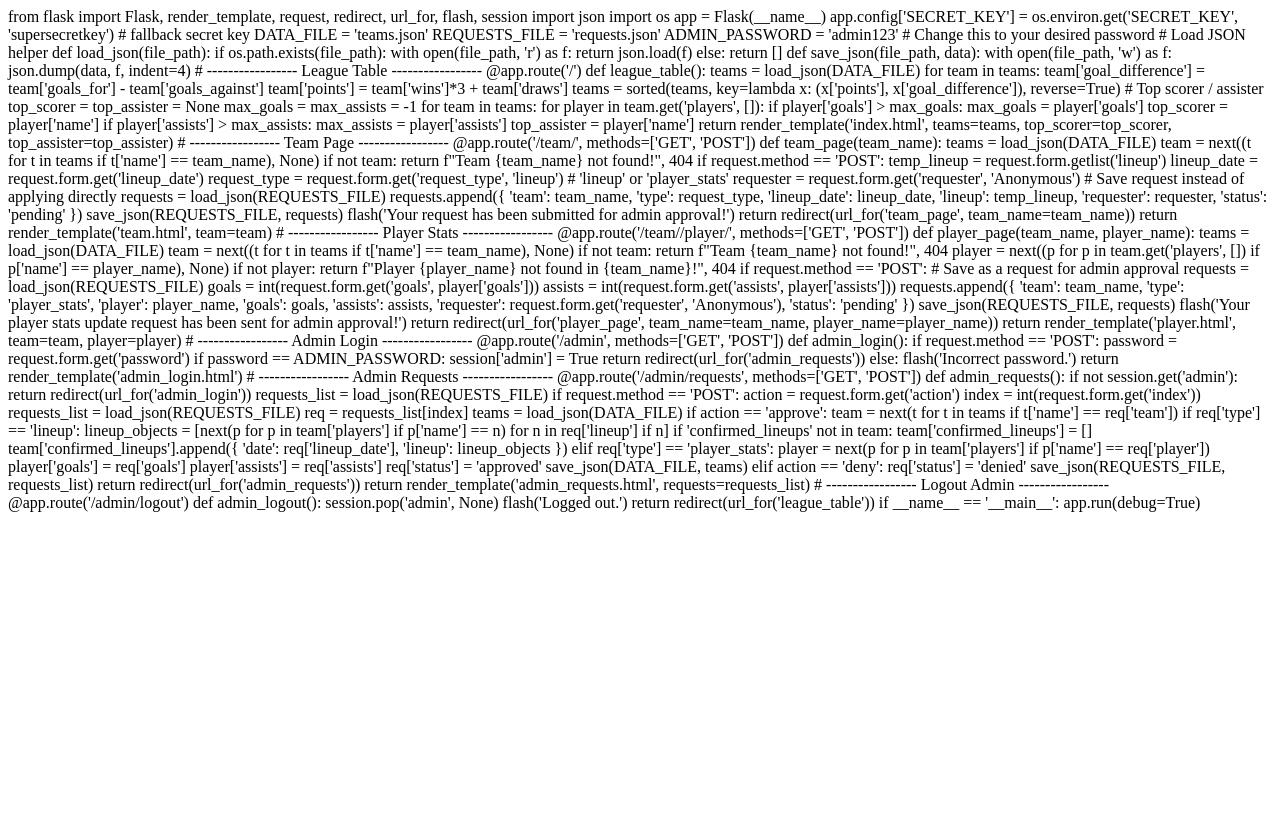
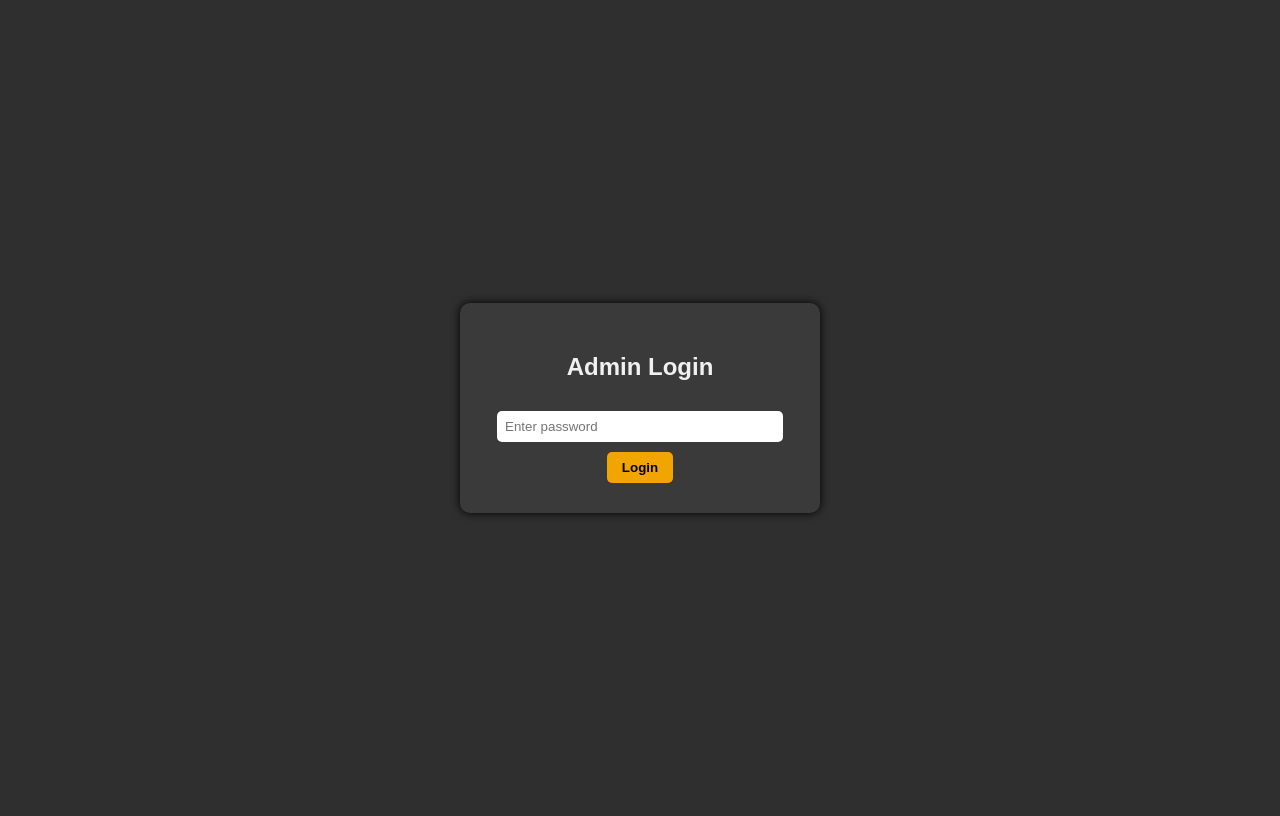
Before and after one commit to zchowscode/League-table-MCchodesfc, a Flask app: page /admin in a window 1280 px wide. Before the commit the page ends 512 px from the top, so only its background shows below. Run offline with Flask 3, Linux system fonts and the light colour scheme.

Commit message:
Update admin_login.html

```diff
--- a/templates/admin_login.html
+++ b/templates/admin_login.html
@@ -1,170 +1,63 @@
-from flask import Flask, render_template, request, redirect, url_for, flash, session
-import json
-import os
-
-app = Flask(__name__)
-app.config['SECRET_KEY'] = os.environ.get('SECRET_KEY', 'supersecretkey')  # fallback secret key
-
-DATA_FILE = 'teams.json'
-REQUESTS_FILE = 'requests.json'
-
-ADMIN_PASSWORD = 'admin123'  # Change this to your desired password
-
-# Load JSON helper
-def load_json(file_path):
-    if os.path.exists(file_path):
-        with open(file_path, 'r') as f:
-            return json.load(f)
-    else:
-        return []
-
-def save_json(file_path, data):
-    with open(file_path, 'w') as f:
-        json.dump(data, f, indent=4)
-
-# ----------------- League Table -----------------
-@app.route('/')
-def league_table():
-    teams = load_json(DATA_FILE)
-    for team in teams:
-        team['goal_difference'] = team['goals_for'] - team['goals_against']
-        team['points'] = team['wins']*3 + team['draws']
-    teams = sorted(teams, key=lambda x: (x['points'], x['goal_difference']), reverse=True)
-
-    # Top scorer / assister
-    top_scorer = top_assister = None
-    max_goals = max_assists = -1
-    for team in teams:
-        for player in team.get('players', []):
-            if player['goals'] > max_goals:
-                max_goals = player['goals']
-                top_scorer = player['name']
-            if player['assists'] > max_assists:
-                max_assists = player['assists']
-                top_assister = player['name']
-
-    return render_template('index.html', teams=teams, top_scorer=top_scorer, top_assister=top_assister)
-
-# ----------------- Team Page -----------------
-@app.route('/team/<team_name>', methods=['GET', 'POST'])
-def team_page(team_name):
-    teams = load_json(DATA_FILE)
-    team = next((t for t in teams if t['name'] == team_name), None)
-    if not team:
-        return f"Team {team_name} not found!", 404
-
-    if request.method == 'POST':
-        temp_lineup = request.form.getlist('lineup')
-        lineup_date = request.form.get('lineup_date')
-        request_type = request.form.get('request_type', 'lineup')  # 'lineup' or 'player_stats'
-        requester = request.form.get('requester', 'Anonymous')
-
-        # Save request instead of applying directly
-        requests = load_json(REQUESTS_FILE)
-        requests.append({
-            'team': team_name,
-            'type': request_type,
-            'lineup_date': lineup_date,
-            'lineup': temp_lineup,
-            'requester': requester,
-            'status': 'pending'
-        })
-        save_json(REQUESTS_FILE, requests)
-
-        flash('Your request has been submitted for admin approval!')
-        return redirect(url_for('team_page', team_name=team_name))
-
-    return render_template('team.html', team=team)
-
-# ----------------- Player Stats -----------------
-@app.route('/team/<team_name>/player/<player_name>', methods=['GET', 'POST'])
-def player_page(team_name, player_name):
-    teams = load_json(DATA_FILE)
-    team = next((t for t in teams if t['name'] == team_name), None)
-    if not team:
-        return f"Team {team_name} not found!", 404
-
-    player = next((p for p in team.get('players', []) if p['name'] == player_name), None)
-    if not player:
-        return f"Player {player_name} not found in {team_name}!", 404
-
-    if request.method == 'POST':
-        # Save as a request for admin approval
-        requests = load_json(REQUESTS_FILE)
-        goals = int(request.form.get('goals', player['goals']))
-        assists = int(request.form.get('assists', player['assists']))
-        requests.append({
-            'team': team_name,
-            'type': 'player_stats',
-            'player': player_name,
-            'goals': goals,
-            'assists': assists,
-            'requester': request.form.get('requester', 'Anonymous'),
-            'status': 'pending'
-        })
-        save_json(REQUESTS_FILE, requests)
-
-        flash('Your player stats update request has been sent for admin approval!')
-        return redirect(url_for('player_page', team_name=team_name, player_name=player_name))
-
-    return render_template('player.html', team=team, player=player)
-
-# ----------------- Admin Login -----------------
-@app.route('/admin', methods=['GET', 'POST'])
-def admin_login():
-    if request.method == 'POST':
-        password = request.form.get('password')
-        if password == ADMIN_PASSWORD:
-            session['admin'] = True
-            return redirect(url_for('admin_requests'))
-        else:
-            flash('Incorrect password.')
-    return render_template('admin_login.html')
-
-# ----------------- Admin Requests -----------------
-@app.route('/admin/requests', methods=['GET', 'POST'])
-def admin_requests():
-    if not session.get('admin'):
-        return redirect(url_for('admin_login'))
-
-    requests_list = load_json(REQUESTS_FILE)
-    if request.method == 'POST':
-        action = request.form.get('action')
-        index = int(request.form.get('index'))
-        requests_list = load_json(REQUESTS_FILE)
-        req = requests_list[index]
-        teams = load_json(DATA_FILE)
-
-        if action == 'approve':
-            team = next(t for t in teams if t['name'] == req['team'])
-            if req['type'] == 'lineup':
-                lineup_objects = [next(p for p in team['players'] if p['name'] == n) for n in req['lineup'] if n]
-                if 'confirmed_lineups' not in team:
-                    team['confirmed_lineups'] = []
-                team['confirmed_lineups'].append({
-                    'date': req['lineup_date'],
-                    'lineup': lineup_objects
-                })
-            elif req['type'] == 'player_stats':
-                player = next(p for p in team['players'] if p['name'] == req['player'])
-                player['goals'] = req['goals']
-                player['assists'] = req['assists']
-            req['status'] = 'approved'
-            save_json(DATA_FILE, teams)
-        elif action == 'deny':
-            req['status'] = 'denied'
-
-        save_json(REQUESTS_FILE, requests_list)
-        return redirect(url_for('admin_requests'))
-
-    return render_template('admin_requests.html', requests=requests_list)
-
-# ----------------- Logout Admin -----------------
-@app.route('/admin/logout')
-def admin_logout():
-    session.pop('admin', None)
-    flash('Logged out.')
-    return redirect(url_for('league_table'))
-
-if __name__ == '__main__':
-    app.run(debug=True)
+<!DOCTYPE html>
+<html lang="en">
+<head>
+    <meta charset="UTF-8">
+    <title>Admin Login</title>
+    <style>
+        body {
+            font-family: Arial, sans-serif;
+            background-color: #2f2f2f;
+            color: #f0f0f0;
+            display: flex;
+            justify-content: center;
+            align-items: center;
+            height: 100vh;
+        }
+        .login-box {
+            background-color: #3a3a3a;
+            padding: 30px;
+            border-radius: 10px;
+            box-shadow: 0 0 10px #000;
+            width: 300px;
+            text-align: center;
+        }
+        input[type="password"] {
+            width: 90%;
+            padding: 8px;
+            margin: 10px 0;
+            border-radius: 5px;
+            border: none;
+        }
+        input[type="submit"] {
+            padding: 8px 15px;
+            border: none;
+            border-radius: 5px;
+            background-color: #f0a500;
+            color: #000;
+            font-weight: bold;
+            cursor: pointer;
+        }
+        .flash {
+            color: #ff6b6b;
+            margin-bottom: 10px;
+        }
+    </style>
+</head>
+<body>
+    <div class="login-box">
+        <h2>Admin Login</h2>
+        {% with messages = get_flashed_messages() %}
+          {% if messages %}
+            {% for message in messages %}
+              <div class="flash">{{ message }}</div>
+            {% endfor %}
+          {% endif %}
+        {% endwith %}
+        <form method="POST">
+            <input type="password" name="password" placeholder="Enter password" required>
+            <br>
+            <input type="submit" value="Login">
+        </form>
+    </div>
+</body>
+</html>
```
